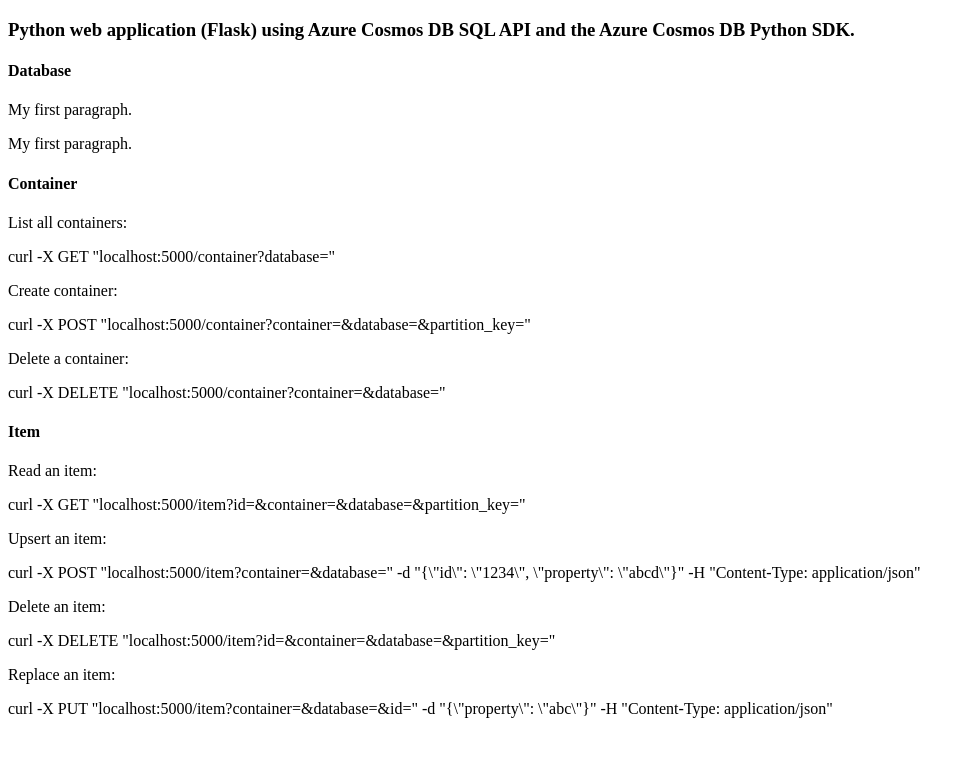
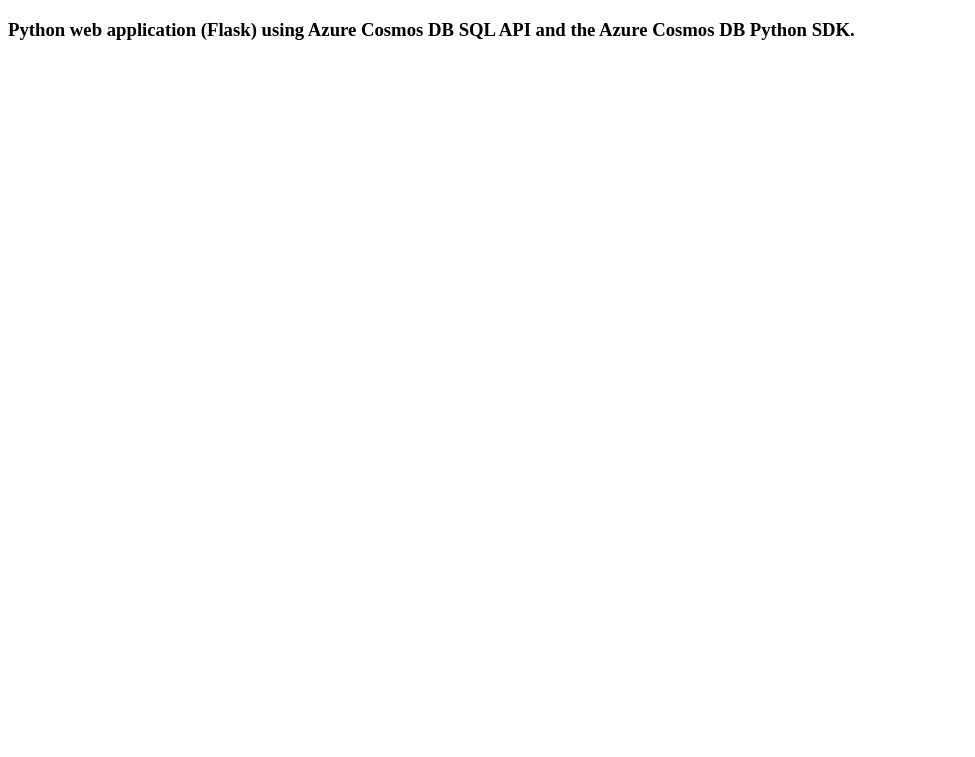
Before and after one commit to intellectronica/azure-cosmos-db-sql-python-flask-webapp, a Flask app: template templates/index.html in a window 1280 px wide. Shown: the top 757 px of the page, without its empty margins (0-975 px from the left). Run offline with Flask 2, Linux system fonts and the light colour scheme; the template is opened without the code that fills it, so the values that code supplies are empty.

Commit message:
update index html

```diff
--- a/app.py
+++ b/app.py
@@ -9,7 +9,7 @@ app = Flask(__name__)
 
 @app.route('/')
 def index():
-    return render_template('index.html')
+    return render_template('base.html')
 
 
 @app.route("/item", methods=['GET', 'POST', 'PUT', 'DELETE'])
--- a/templates/index.html
+++ b/templates/index.html
@@ -6,24 +6,5 @@
 </head>
 <body>
    <h3>Python web application (Flask) using Azure Cosmos DB SQL API and the Azure Cosmos DB Python SDK.</h3>
-   <h4>Database</h4>
-   <p>My first paragraph.</p>
-   <p>My first paragraph.</p>
-   <h4>Container</h4>
-   <p>List all containers:</p>
-   <p>curl -X GET  "localhost:5000/container?database=<database_name>"</p>
-   <p>Create container:</p>
-   <p>curl -X POST "localhost:5000/container?container=<container_name>&database=<database_name>&partition_key=<partition_key>"</p>
-   <p>Delete a container:</p>
-   <p>curl -X DELETE  "localhost:5000/container?container=<container_name>&database=<database_name>"</p>
-   <h4>Item</h4>
-   <p>Read an item:</p>
-   <p>curl -X GET  "localhost:5000/item?id=<doc_id>&container=<container_name>&database=<database_name>&partition_key=<partition_key>"</p>
-   <p>Upsert an item:</p>
-   <p>curl -X POST "localhost:5000/item?container=<container_name>&database=<database_name>" -d "{\"id\": \"1234\", \"property\": \"abcd\"}" -H "Content-Type: application/json"</p>
-   <p>Delete an item:</p>
-   <p>curl -X DELETE  "localhost:5000/item?id=<doc_id>&container=<container_name>&database=<database_name>&partition_key=<partition_key>"</p>
-   <p>Replace an item:</p>
-   <p>curl -X PUT "localhost:5000/item?container=<container_name>&database=<database_name>&id=<doc_id>" -d "{\"property\": \"abc\"}" -H "Content-Type: application/json"</p>
-</body>
+  </body>
 </html>
```
